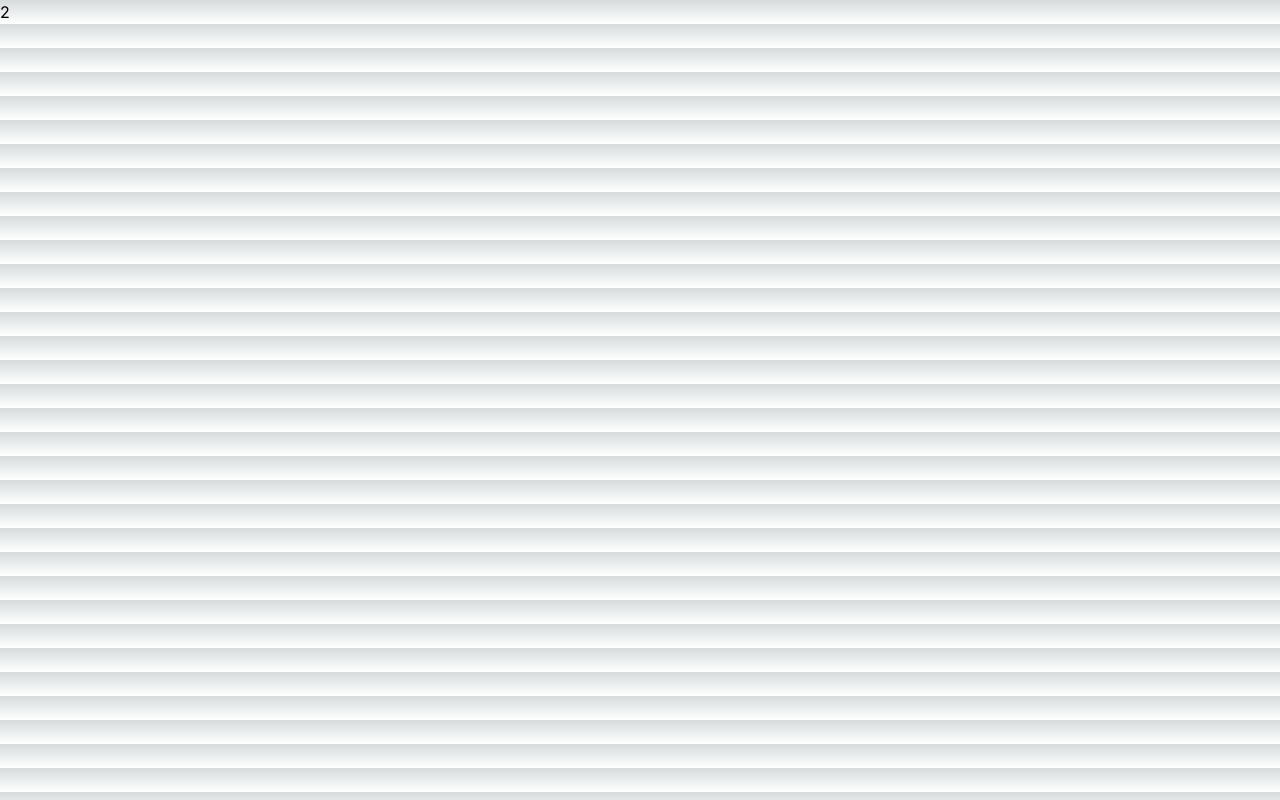
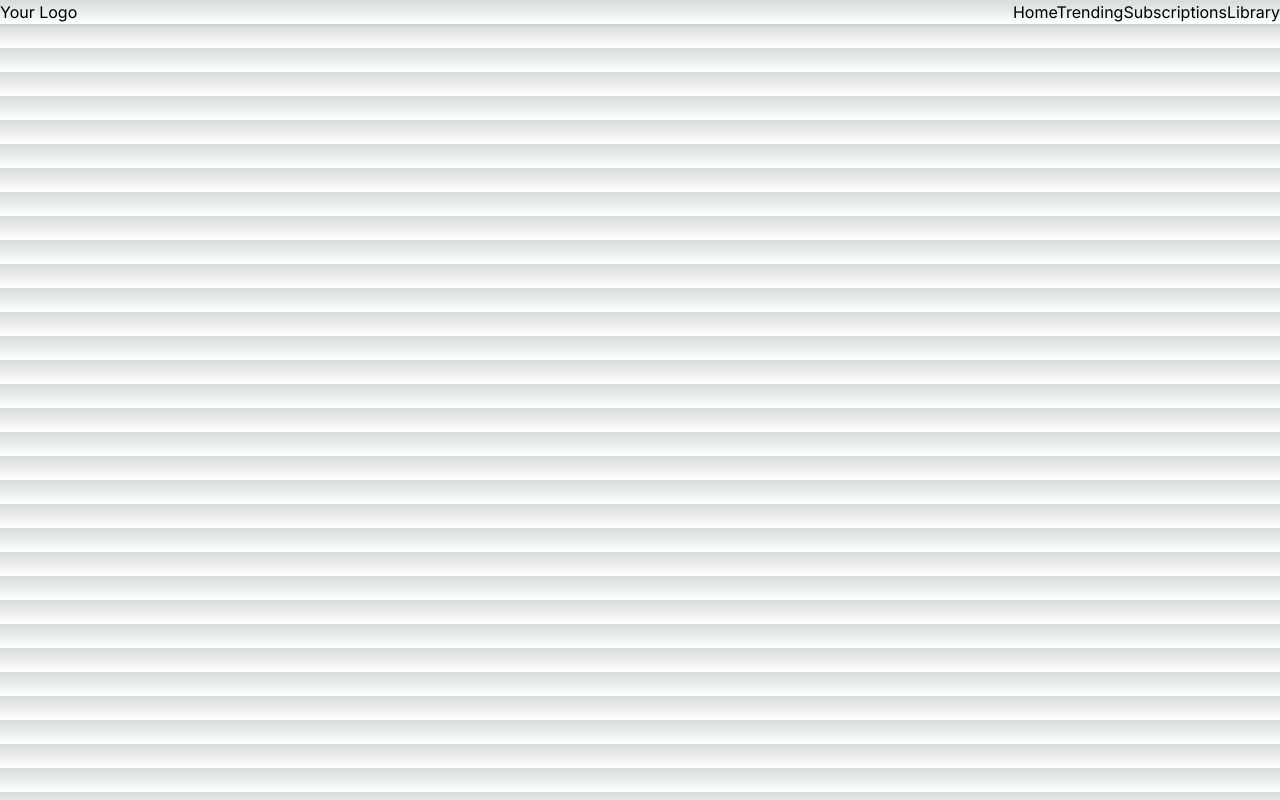
Before and after one commit to CHOKOLOKI/Nextjs_web, a Next.js app: page / in a window 1280 px wide. Built offline with nearby package versions, Linux system fonts and the light colour scheme.

Commit message:
v1_navbar_feature

```diff
--- /dev/null
+++ b/app/components/navbar.css
@@ -0,0 +1,34 @@
+body, h1, h2, h3, p {
+    margin: 0;
+    padding: 0;
+  }
+
+  nav {
+    box-shadow: 0px 1px 5px rgba(0, 0, 0, 0.1);
+  }
+
+  .container {
+    display: flex;
+    align-items: center;
+    justify-content: space-between;
+  }
+
+  .logo {
+    font-size: 1.5rem;
+  }
+
+  .nav-links {
+    display: flex;
+    gap: 1rem;
+  }
+
+  .nav-links a {
+    text-decoration: none;
+    color: #fff;
+    font-weight: bold;
+    transition: color 0.3s ease-in-out;
+  }
+
+  .nav-links a:hover {
+    color: #ccc;
+  }
--- a/app/components/navbar.tsx
+++ b/app/components/navbar.tsx
@@ -1,19 +1,27 @@
 import React from 'react';
-import { Link } from 'react-router-dom';
-// import logo from '../../public/img/logo.png'
 
-const Navbar = () => {
+const Navbar: React.FC = () => {
   return (
-    <div className="flexgap-10 lg:gap-20 justify-between">
-        <div className='flex gap-4 items-center flex-shrink-0'>
-            <button></button>
-            <Link to="/">
-                <img src={ require('../../public/img/logo.png')} className="h-6" alt="Logo" />
-            </Link>
+    <nav className="bg-gray-800 p-4">
+      <div className="container mx-auto flex items-center justify-between">
+        <div className="text-white font-bold">Your Logo</div>
+        <div className="flex space-x-4">
+          <a href="#" className="text-white hover:text-gray-300">
+            Home
+          </a>
+          <a href="#" className="text-white hover:text-gray-300">
+            Trending
+          </a>
+          <a href="#" className="text-white hover:text-gray-300">
+            Subscriptions
+          </a>
+          <a href="#" className="text-white hover:text-gray-300">
+            Library
+          </a>
+          {/* Add more links as needed */}
         </div>
-        <div></div>
-        <div></div>
-    </div>
+      </div>
+    </nav>
   );
 };
 
--- a/app/globals.css
+++ b/app/globals.css
@@ -1,6 +1,8 @@
 @import 'tailwindcss/base';
 @import 'tailwindcss/components';
 @import 'tailwindcss/utilities';
+@import './components/navbar.css';
+
 
 :root {
   --foreground-rgb: 0, 0, 0;
@@ -18,6 +20,7 @@
 
 body {
   color: rgb(var(--foreground-rgb));
+  font-family: 'Arial', sans-serif;
   background: linear-gradient(
       to bottom,
       transparent,
--- a/app/page.tsx
+++ b/app/page.tsx
@@ -1,13 +1,16 @@
-import React from 'react'
+import React from 'react';
 import Navbar from './components/navbar'
 
-const page = () => {
+const Home: React.FC = () => {
   return (
-    <div className='max-h-screen flex flex-col'>
-      {/* <Navbar /> */}
-      <div>2</div>
+    <div>
+      <Navbar />
+      <div className="container mx-auto p-4">
+        <h1 className="text-3xl font-bold"></h1>
+        {/* Your content goes here */}
+      </div>
     </div>
-  )
-}
+  );
+};
 
-export default page
+export default Home;
```
Also changed, not shown: package.json (+6 -4 lines), 1 other file (tests, documents, lock files or other folders).
